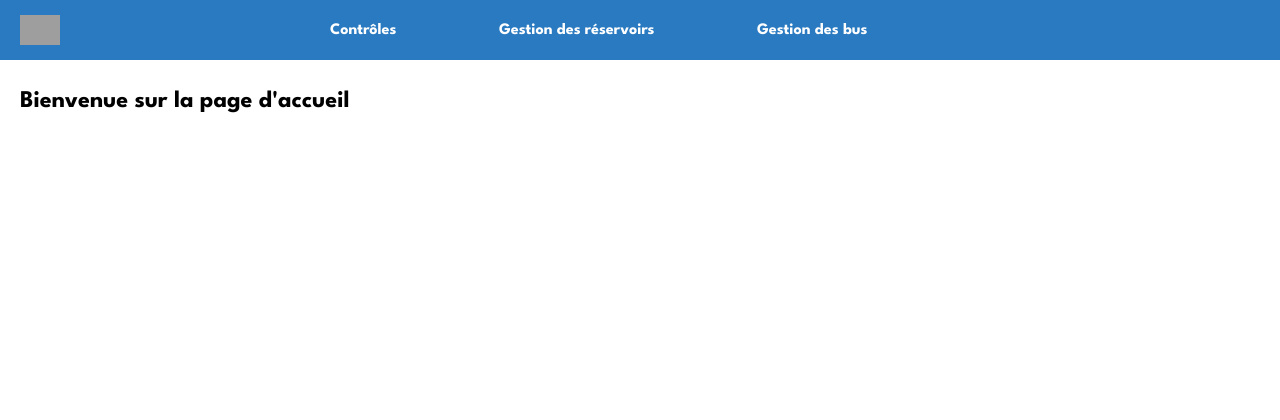
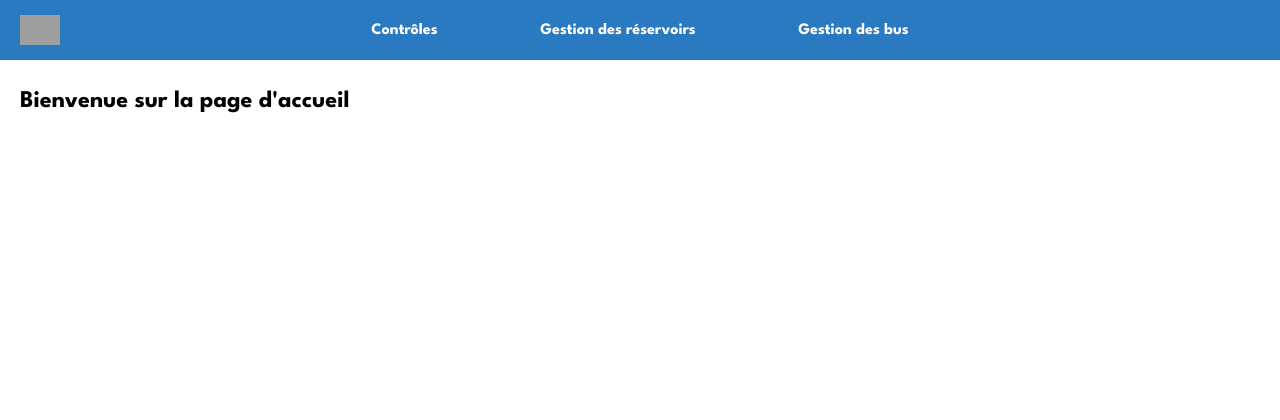
Before and after one commit to lynn2910/Hydro-Bus-Belfortain, a Flask app: page / in a window 1280 px wide. Shown: the top 420 px of the page. Run offline with Flask 3, Linux system fonts and the light colour scheme; grey boxes are pictures that could not be loaded.

Commit message:
Style de la barre de navigation
- Correction d'une mauvaise propriété CSS (les liens n'étaient pas centrés)

```diff
--- a/static/styles/navbar.css
+++ b/static/styles/navbar.css
@@ -48,7 +48,7 @@ nav .buttons ul {
 }
 
 nav .buttons ul li {
-    margin: auto auto auto 0;
+    margin: auto;
     padding: 0 10px;
 
     height: var(--navbar-height);
```
